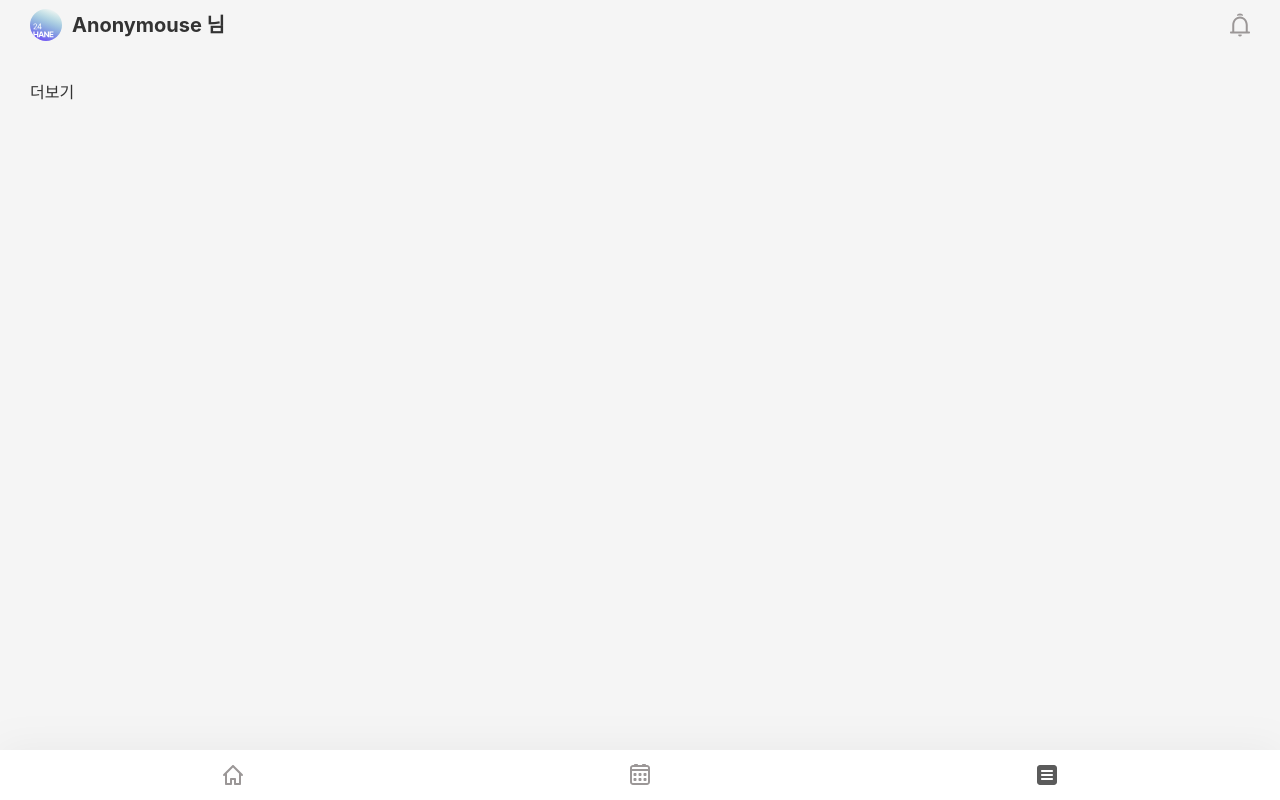
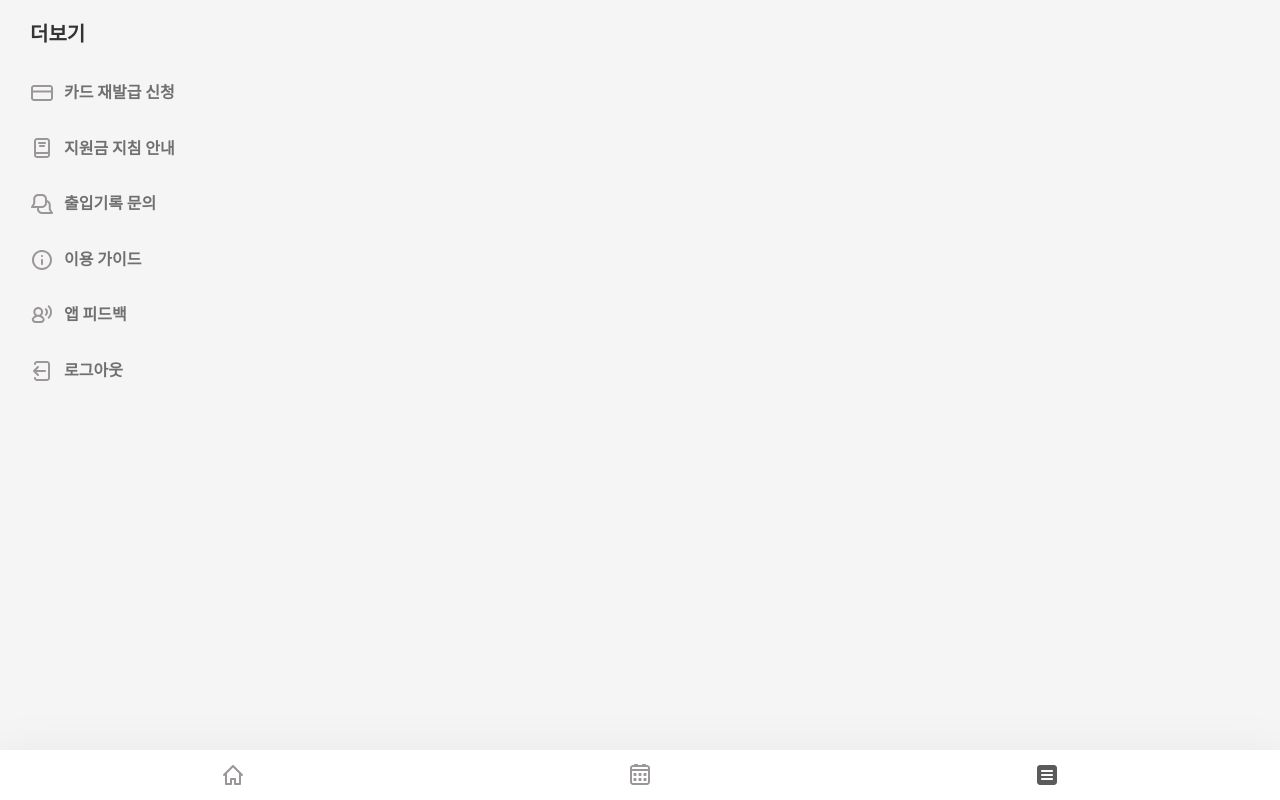
Before and after one commit to 42inshin/24HANE, a Vue app: page /more in a window 1280 px wide. Built offline with nearby package versions, Linux system fonts and the light colour scheme.

Commit message:
FEAT: 더보기 뷰 작업 완료

```diff
--- a/src/App.vue
+++ b/src/App.vue
@@ -1,22 +1,19 @@
 <script setup lang="ts">
-import { RouterView, type RouteRecordName } from "vue-router";
+import { RouterView, type RouteRecordName, useRoute } from "vue-router";
 import MenuBar from "@/components/MenuBar.vue";
 import HeaderBar from "@/components/HeaderBar.vue";
 
-const checkValidRoute = (routeName: RouteRecordName | null | undefined) => {
-  const unvisableRoutes = ["login", "auth"];
-  return !unvisableRoutes.includes(routeName as string);
+const route = useRoute();
+
+const checkValidRoute = (visibleRoutes: string[]) => {
+  return visibleRoutes.includes(route.name as string);
 };
 </script>
 
 <template>
-  <HeaderBar v-if="checkValidRoute($route.name)" />
-  <RouterView class="main" />
-  <MenuBar v-if="checkValidRoute($route.name)" />
+  <HeaderBar v-if="checkValidRoute(['home'])" />
+  <RouterView />
+  <MenuBar v-if="checkValidRoute(['home', 'calendar', 'more'])" />
 </template>
 
-<style scoped>
-.main {
-  padding: 80px 30px 30px;
-}
-</style>
+<style scoped></style>
--- a/src/assets/base.css
+++ b/src/assets/base.css
@@ -47,6 +47,7 @@
   --color-heading-on: var(--text-3);
   --color-text-soft: var(--text-2);
   --color-text: var(--text-1);
+  --color-text-more: var(--gray-dark2);
 
   --menu-shadow: drop-shadow(0px 0px 20px rgba(0, 0, 0, 0.05));
 }
@@ -63,6 +64,7 @@
     --color-heading-on: var(--text-1);
     --color-text-soft: var(--text-2);
     --color-text: var(--text-3);
+    --color-text-more: var(--divider);
   }
 }
 
--- a/src/components/HeaderBar.vue
+++ b/src/components/HeaderBar.vue
@@ -25,7 +25,7 @@ const isNotification = ref(false);
 
 <style scoped>
 .wrap {
-  position: absolute;
+  position: fixed;
   top: 0;
   left: 0;
   width: 100%;
--- /dev/null
+++ b/src/components/HeaderBarSub.vue
@@ -0,0 +1,34 @@
+<script setup lang="ts">
+import { ref } from "vue";
+
+const props = defineProps<{
+  title: string;
+}>();
+</script>
+
+<template>
+  <div class="wrap">
+    <h2>{{ props.title }}</h2>
+  </div>
+</template>
+
+<style scoped>
+.wrap {
+  position: fixed;
+  top: 0;
+  left: 0;
+  width: 100%;
+  height: 50px;
+  line-height: 2rem;
+  display: flex;
+  justify-content: space-between;
+  align-items: flex-end;
+  padding: 0 30px;
+  z-index: 9;
+}
+
+h2 {
+  font-size: 1.25rem;
+  font-weight: 700;
+}
+</style>
--- a/src/components/MenuBar.vue
+++ b/src/components/MenuBar.vue
@@ -28,7 +28,7 @@ import MoreIconLine from "@/components/icons/IconMoreLine.vue";
 
 <style scoped>
 .wrap {
-  position: absolute;
+  position: fixed;
   bottom: 0;
   left: 0;
   width: 100%;
--- /dev/null
+++ b/src/components/more/LogoutItem.vue
@@ -0,0 +1,47 @@
+<script setup lang="ts">
+import router from "@/router";
+
+const clickLogout = () => {
+  router.push("/");
+};
+</script>
+
+<template>
+  <li @click="clickLogout">
+    <div class="imageBox">
+      <slot name="image"></slot>
+    </div>
+    <span class="title">로그아웃</span>
+  </li>
+</template>
+
+<style scoped>
+li {
+  display: flex;
+  align-items: center;
+  padding: 10px 0;
+  margin-bottom: 10px;
+  cursor: pointer;
+}
+
+.imageBox {
+  width: 24px;
+  height: 24px;
+  display: flex;
+  justify-content: center;
+  align-items: center;
+  margin-right: 10px;
+}
+
+span.title {
+  font-size: 1rem;
+  font-weight: 700;
+  color: var(--color-text-more);
+}
+
+a {
+  display: block;
+  width: 100%;
+  height: 100%;
+}
+</style>
--- /dev/null
+++ b/src/components/more/NewPageItem.vue
@@ -0,0 +1,47 @@
+<script setup lang="ts">
+const props = defineProps<{
+  title: string;
+  path: string;
+}>();
+</script>
+
+<template>
+  <li>
+    <a :href="props.path" target="_blank">
+      <div class="imageBox">
+        <slot name="image"></slot>
+      </div>
+      <span class="title">{{ props.title }}</span>
+    </a>
+  </li>
+</template>
+
+<style scoped>
+li a {
+  display: flex;
+  align-items: center;
+  padding: 10px 0;
+  margin-bottom: 10px;
+}
+
+.imageBox {
+  width: 24px;
+  height: 24px;
+  display: flex;
+  justify-content: center;
+  align-items: center;
+  margin-right: 10px;
+}
+
+span.title {
+  font-size: 1rem;
+  font-weight: 700;
+  color: var(--color-text-more);
+}
+
+a {
+  display: block;
+  width: 100%;
+  height: 100%;
+}
+</style>
--- /dev/null
+++ b/src/components/more/PageItem.vue
@@ -0,0 +1,48 @@
+<script setup lang="ts">
+const props = defineProps<{
+  title: string;
+  path: string;
+}>();
+</script>
+
+<template>
+  <li>
+    <RouterLink class="link" :to="props.path">
+      <div class="imageBox">
+        <slot name="image"></slot>
+      </div>
+      <span class="title">{{ props.title }}</span>
+    </RouterLink>
+  </li>
+</template>
+
+<style scoped>
+li .link {
+  display: flex;
+  align-items: center;
+  padding: 10px 0;
+  margin-bottom: 10px;
+  cursor: pointer;
+}
+
+.imageBox {
+  width: 24px;
+  height: 24px;
+  display: flex;
+  justify-content: center;
+  align-items: center;
+  margin-right: 10px;
+}
+
+span.title {
+  font-size: 1rem;
+  font-weight: 700;
+  color: var(--color-text-more);
+}
+
+a {
+  display: block;
+  width: 100%;
+  height: 100%;
+}
+</style>
--- a/src/views/HomeView.vue
+++ b/src/views/HomeView.vue
@@ -25,6 +25,10 @@ const useMinute = ref(42);
 </template>
 
 <style scoped>
+main {
+  padding: 80px 30px 30px;
+}
+
 .m-16 {
   margin-top: 16px;
 }
--- a/src/views/MoreView.vue
+++ b/src/views/MoreView.vue
@@ -1,7 +1,52 @@
-<script setup lang="ts"></script>
+<script setup lang="ts">
+import HeaderBarSub from "@/components/HeaderBarSub.vue";
+import PageItem from "@/components/more/PageItem.vue";
+import NewPageItem from "@/components/more/NewPageItem.vue";
+import LogoutItem from "@/components/more/LogoutItem.vue";
+import ChatConversationIcon from "@/components/icons/IconChatConversation.vue";
+import InfomationIcon from "@/components/icons/IconInfomationCircle.vue";
+import UserVoiceIcon from "@/components/icons/IconUserVoice.vue";
+import CardIcon from "@/components/icons/IconCard.vue";
+import BookIcon from "@/components/icons/IconBook.vue";
+import LogoutIcon from "@/components/icons/IconLogout.vue";
+</script>
 
 <template>
-  <div>더보기</div>
+  <main>
+    <HeaderBarSub title="더보기" />
+    <ul>
+      <PageItem title="카드 재발급 신청" path="/card">
+        <template #image><CardIcon /></template>
+      </PageItem>
+      <NewPageItem title="지원금 지침 안내" path="https://www.naver.com">
+        <template #image><BookIcon /></template>
+      </NewPageItem>
+      <NewPageItem title="출입기록 문의" path="https://www.naver.com">
+        <template #image><ChatConversationIcon /></template>
+      </NewPageItem>
+      <NewPageItem title="이용 가이드" path="https://www.naver.com">
+        <template #image><InfomationIcon /></template>
+      </NewPageItem>
+      <NewPageItem title="앱 피드백" path="https://www.naver.com">
+        <template #image><UserVoiceIcon /></template>
+      </NewPageItem>
+      <LogoutItem>
+        <template #image><LogoutIcon /></template>
+      </LogoutItem>
+    </ul>
+  </main>
 </template>
 
-<style scoped></style>
+<style scoped>
+main {
+  padding: 70px 30px 30px;
+}
+
+ul {
+  padding: 0;
+}
+
+li {
+  list-style: none;
+}
+</style>
```
